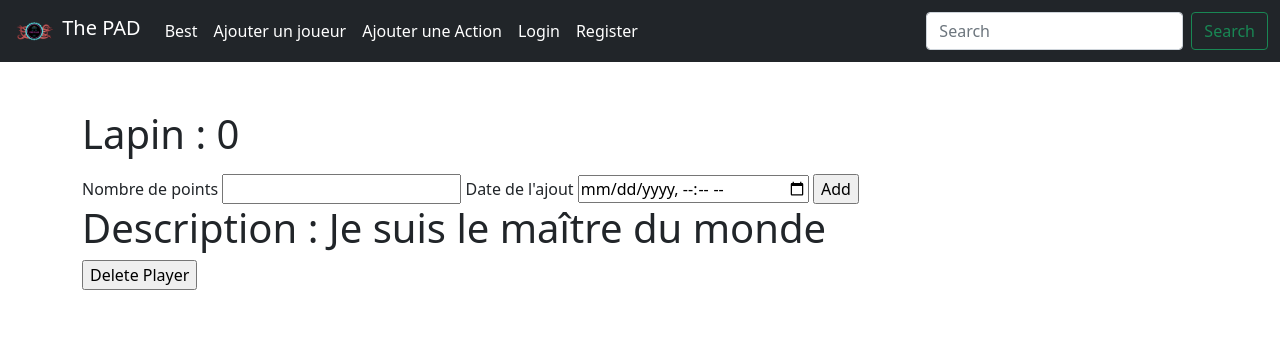
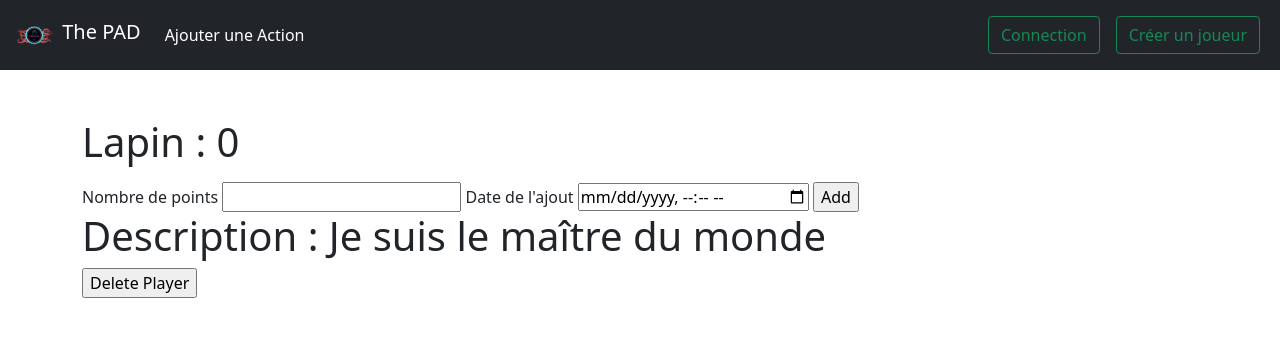
Before and after one commit to Guillaume-Delbarre/ThePAD, a Django app: page /9/ in a window 1280 px wide. Shown: the top 337 px of the page. Run offline with Django 4.2, Linux system fonts and the light colour scheme; data comes from the database, SQL or seed files in the repository; both versions use the stored data as it was after the commit; data that the repository does not hold is empty.

Commit message:
Change Navbar

```diff
--- a/src/game/templates/game/navbar.html
+++ b/src/game/templates/game/navbar.html
@@ -13,32 +13,27 @@
       <div class="collapse navbar-collapse" id="navbarSupportedContent">
         <ul class="navbar-nav me-auto mb-2 mb-lg-0">
             <li class="nav-item">
-              <a class="nav-link active" aria-current="page" href="{% url 'game:best' %}">Best</a>
-            </li>
-            <li class="nav-item">
-              <a class="nav-link active" aria-current="page" href="{% url 'game:add_player' %}">Ajouter un joueur</a>
-            </li>
-            <li class="nav-item">
               <a class="nav-link active" aria-current="page" href="{% url 'game:add_action' %}">Ajouter une Action</a>
             </li>
-
-            {% if user.is_authenticated %}
+        </ul>
+        <ul class="navbar-nav d-flex">
+          {% if user.is_authenticated %}
               <li class="nav-item">
-                <a class="nav-link active" aria-current="page" href="{% url 'logout' %}">Logout</a>
+                <a class="nav-link btn btn-outline-danger" aria-current="page" href="{% url 'logout' %}">Déconnection</a>
               </li>
             {% else %}
-              <li class="nav-item">
-                <a class="nav-link active" aria-current="page" href="{% url 'login' %}">Login</a>
+              <li class="nav-link">
+                <a class="btn btn-outline-success" aria-current="page" href="{% url 'login' %}">Connection</a>
               </li>
-              <li class="nav-item">
-                <a class="nav-link active" aria-current="page" href="{% url 'register' %}">Register</a>
+              <li class="nav-link">
+                <a class="btn btn-outline-success" aria-current="page" href="{% url 'register' %}">Créer un joueur</a>
               </li>
             {% endif %}
         </ul>
-        <form class="d-flex">
+        <!-- <form class="d-flex">
             <input class="form-control me-2" type="search" placeholder="Search" aria-label="Search">
             <button class="btn btn-outline-success" type="submit">Search</button>
-        </form>
+        </form> -->
       </div>
     </div>
   </nav>
--- a/src/game/urls.py
+++ b/src/game/urls.py
@@ -5,11 +5,9 @@ from . import views
 app_name = 'game'
 urlpatterns = [
     path('', views.IndexView.as_view(), name='index'),
-    path('best/', views.best, name='best'),
     path('<int:pk>/', views.DetailView.as_view(), name='detail'),
     path('<int:pk>/points/', views.PointView.as_view(), name='points'),
     path('<int:player_id>/attribute/', views.attribute, name = 'attribute'),
     path('<int:player_id>/delete', views.delete, name='delete'),
-    path('add_player', views.add_player, name="add_player"),
     path('add_action', views.add_action, name="add_action"),
 ]
--- a/src/game/views.py
+++ b/src/game/views.py
@@ -44,20 +44,6 @@ def delete(request, player_id) :
     player.delete()
     return HttpResponseRedirect(reverse('game:index'))
 
-def add_player(request) :
-    submitted = False
-    if request.method == "POST" :
-        form = PlayerForm(request.POST, request.FILES)
-        if form.is_valid() :
-            form.save()
-            return HttpResponseRedirect('/add_player?submitted=True')
-    else :
-        form = PlayerForm
-        if 'submitted' in request.GET :
-            submitted = True
-
-    return render(request, 'game/add_player.html', {'form':form, 'submitted':submitted})
-
 def add_action(request) :
     submitted = False
     if request.method == "POST" :
@@ -71,8 +57,3 @@ def add_action(request) :
             submitted = True
 
     return render(request, 'game/add_action.html', {'form':form, 'submitted':submitted})
-
-
-def best(request) :
-    player = Player.objects.annotate(count=Count('action__point')).order_by('-count').first()
-    return HttpResponseRedirect(reverse('game:points', args=(player.id,)))
```
Also changed, not shown: src/game/templates/game/add_player.html (deleted, +0 -24 lines), src/db.sqlite3.
